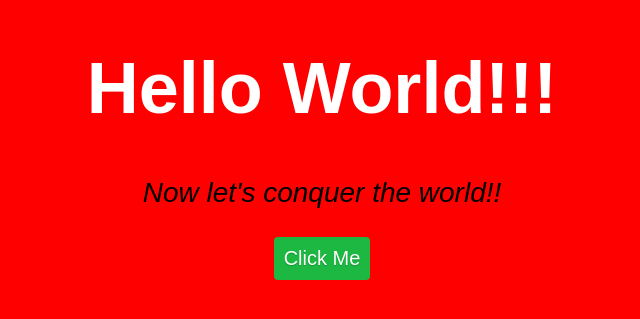
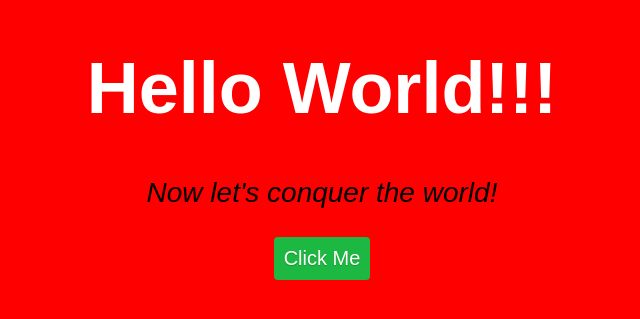
Before and after one commit to SGParikh/sweta-first-site, a plain HTML site: page index.html in a window 1280 px wide. Shown: the part 229-548 px from the top of the page, 318-958 px from the left. Drawn offline with Linux system fonts and the light colour scheme.

Commit message:
Update index.html

```diff
--- a/index.html
+++ b/index.html
@@ -8,7 +8,7 @@
 <body>
   <div>
     <h1>Hello World!!!</h1>
-    <p><i>Now let's conquer the world!!</i></p>
+    <p><i>Now let's conquer the world!</i></p>
     <button>Click Me</button>
   </div>
   <script src="script.js" type="text/javascript"></script>
```
